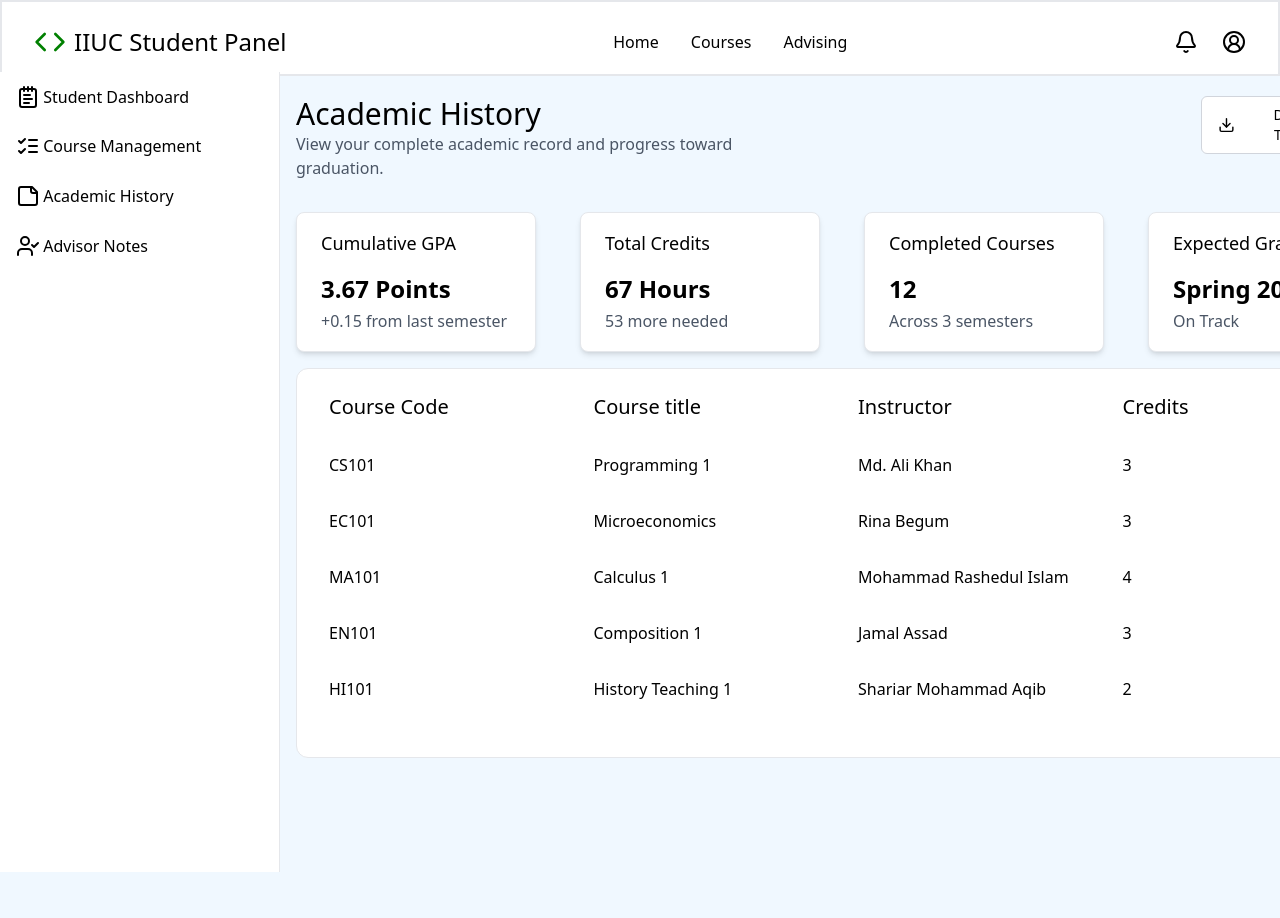
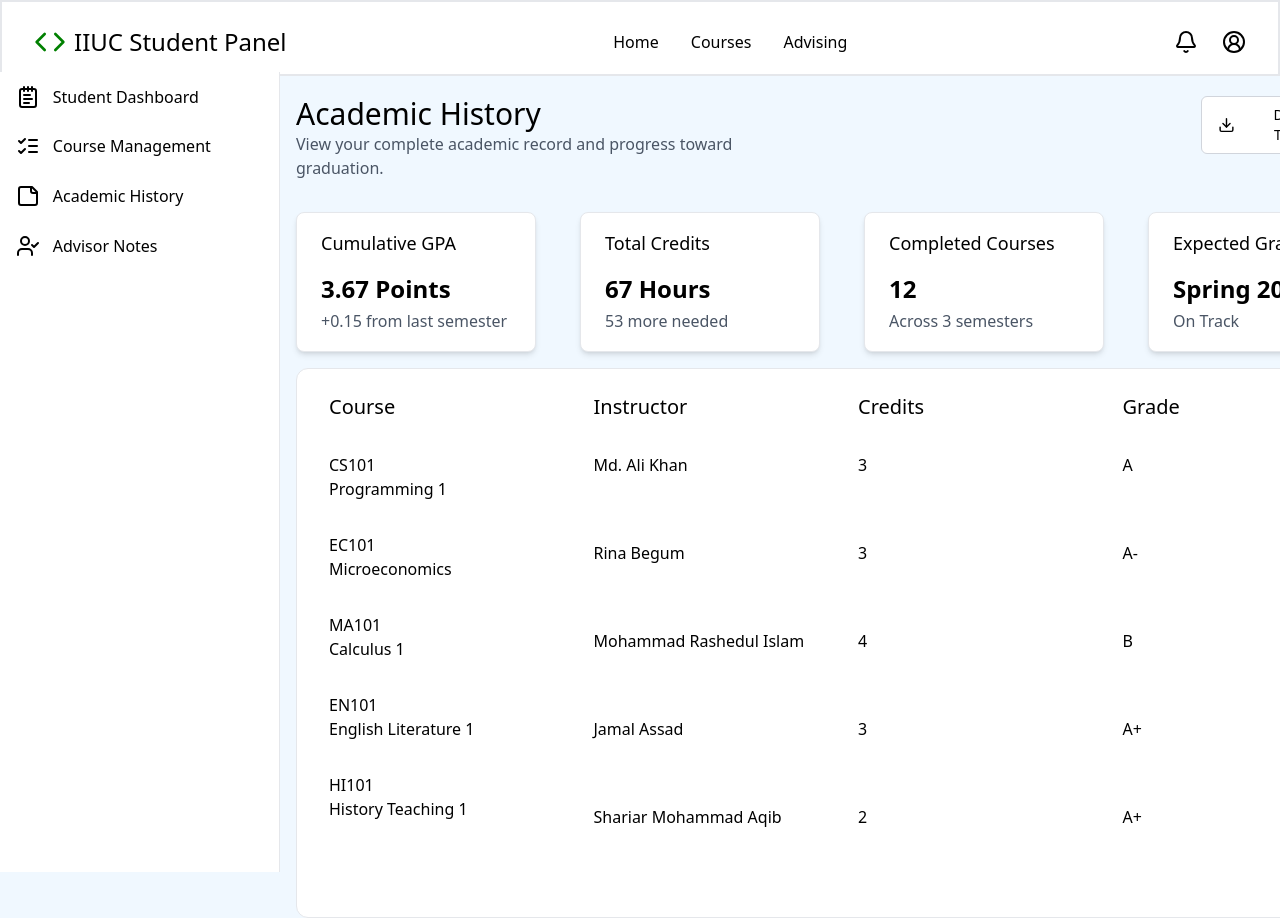
Before and after one commit to AsifulAhsan/CRAMS, a React (Vite) app: page /acad-history in a window 1280 px wide. Shown: the top 918 px of the page. Before the commit the page ends 800 px from the top, so only its background shows below. Built offline with nearby package versions, Linux system fonts and the light colour scheme.

Commit message:
Changes made to AcadHistory Table

```diff
--- a/src/components/AcadHistory/AcadHistory.jsx
+++ b/src/components/AcadHistory/AcadHistory.jsx
@@ -41,37 +41,54 @@ function AcadHistory() {
         />
       </div>
       <table className="flex justify-between mx-4 bg-white p-4 rounded-xl border-1 border-gray-200">
-        <div className="flex-col mx-4 my-2 w-full"> {/*First Col*/}
-            <p className="text-xl mb-8 ">Course Code</p>
-            <p className="mt-4 mb-8">CS101</p>
-            <p className=" mb-8">EC101</p>
-            <p className=" mb-8">MA101</p>
-            <p className=" mb-8">EN101</p>
-            <p className=" mb-8">HI101</p>
+
+        <div className="flex-col mx-4 my-2 w-full">
+          {/*First Col*/}
+          <p className="text-xl mb-8 ">Course</p>
+          <p className="mt-4 mb-8">
+            CS101 <br />
+            Programming 1
+          </p>
+          <p className=" mb-8">
+            EC101 <br />
+            Microeconomics
+          </p>
+          <p className=" mb-8">
+            MA101 <br />
+            Calculus 1
+          </p>
+          <p className=" mb-8">
+            EN101 <br />
+            English Literature 1
+          </p>
+          <p className=" mb-8">
+            HI101 <br />
+            History Teaching 1
+          </p>
         </div>
         <div className="flex-col mx-4 my-2 w-full">
-            <p className="text-xl mb-8 ">Course title</p>
-            <p className="mt-4 mb-8">Programming 1</p>
-            <p className=" mb-8">Microeconomics</p>
-            <p className=" mb-8">Calculus 1</p>
-            <p className=" mb-8">Composition 1</p>
-            <p className=" mb-8">History Teaching 1</p>
+          <p className="text-xl mb-8 ">Instructor</p>
+          <p className="mt-4 mb-16">Md. Ali Khan</p>
+          <p className=" mb-16">Rina Begum</p>
+          <p className=" mb-16">Mohammad Rashedul Islam</p>
+          <p className=" mb-16">Jamal Assad</p>
+          <p className=" mb-16">Shariar Mohammad Aqib</p>
         </div>
         <div className="flex-col mx-4 my-2 w-full">
-            <p className="text-xl mb-8 ">Instructor</p>
-            <p className="mt-4 mb-8">Md. Ali Khan</p>
-            <p className=" mb-8">Rina Begum</p>
-            <p className=" mb-8">Mohammad Rashedul Islam</p>
-            <p className=" mb-8">Jamal Assad</p>
-            <p className=" mb-8">Shariar Mohammad Aqib</p>
+          <p className="text-xl mb-8 ">Credits</p>
+          <p className="mt-4 mb-16">3</p>
+          <p className=" mb-16">3</p>
+          <p className=" mb-16">4</p>
+          <p className=" mb-16">3</p>
+          <p className=" mb-16">2</p>
         </div>
         <div className="flex-col mx-4 my-2 w-full">
-            <p className="text-xl mb-8 ">Credits</p>
-            <p className="mt-4 mb-8">3</p>
-            <p className=" mb-8">3</p>
-            <p className=" mb-8">4</p>
-            <p className=" mb-8">3</p>
-            <p className=" mb-8">2</p>
+          <p className="text-xl mb-8 ">Grade</p>
+          <p className="mt-4 mb-16">A</p>
+          <p className=" mb-16">A-</p>
+          <p className=" mb-16">B</p>
+          <p className=" mb-16">A+</p>
+          <p className=" mb-16">A+</p>
         </div>
       </table>
     </>
--- a/src/components/sidebar/Sidebar.module.css
+++ b/src/components/sidebar/Sidebar.module.css
@@ -1,10 +1,8 @@
 .list{
     background-color: (#d9d9d9);
-
-
     padding: 0.8rem 1rem 0.8rem 1rem;
     display:flex;
-    gap: 0.2rem;
+    gap: 0.8rem;
 
 }
 .list:hover{
```
Also changed, not shown: src/components/sidebar/Sidebar.jsx (+4 -4 lines).
